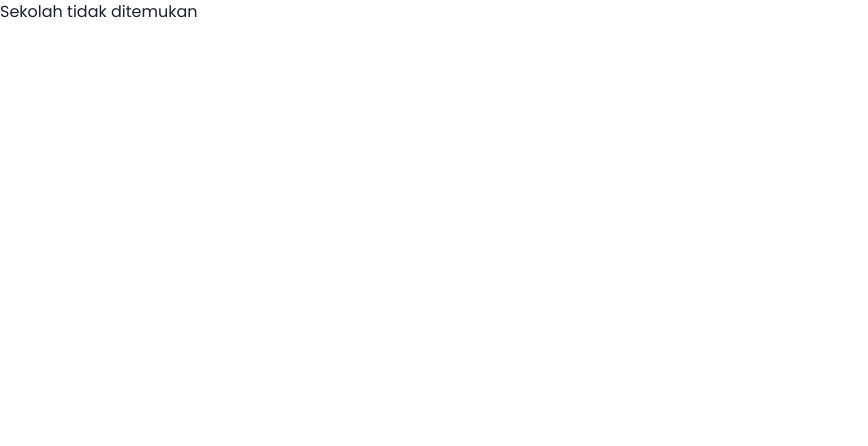
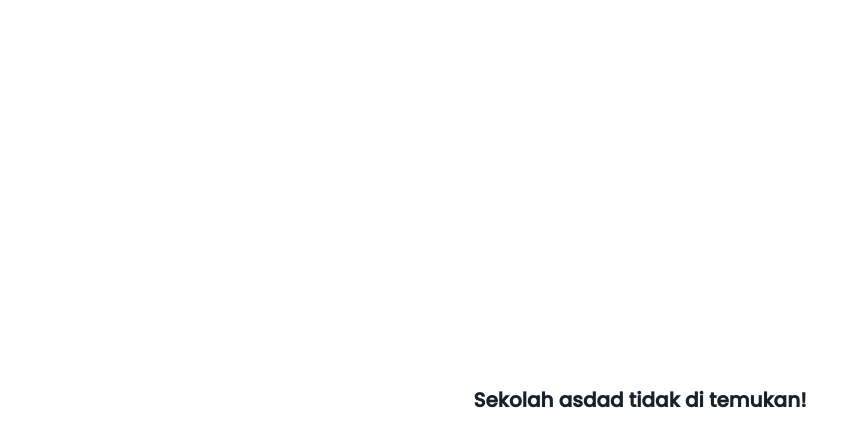
Before and after one commit to fadhilrachman/deploy_webportal, a Next.js app: page /school-not-found in a window 1280 px wide. Shown: the top 446 px of the page, without its empty margins (0-868 px from the left). Built offline with nearby package versions, Linux system fonts and the light colour scheme; no server answers.

Commit message:
fixing: not found school

```diff
--- a/src/app/school-not-found/page.jsx
+++ b/src/app/school-not-found/page.jsx
@@ -1,7 +1,19 @@
+import { Box } from "@chakra-ui/react";
 import React from "react";
 
-const page = () => {
-  return <div>Sekolah tidak di temukan</div>;
+const SchoolNoutFound = () => {
+  return (
+    <Box
+      h={"100vh"}
+      display={"flex"}
+      justifyContent={"center"}
+      alignItems={"center"}
+      fontSize={"20px"}
+      fontWeight={"semibold"}
+    >
+      Sekolah asdad tidak di temukan!
+    </Box>
+  );
 };
 
-export default page;
+export default SchoolNoutFound;
--- a/src/layout/ppdb-provider.jsx
+++ b/src/layout/ppdb-provider.jsx
@@ -1,4 +1,5 @@
 "use client";
+import SchoolNoutFound from "@/app/school-not-found/page";
 import { useShared } from "@/context/shared.context";
 import { useDataSchool } from "@/hooks/shared.hooks";
 import React, { useEffect } from "react";
@@ -9,7 +10,7 @@ const PpdbProvider = ({ children }) => {
   const { idSchool, schoolName } = useShared();
 
   console.log({ idSchool, schoolName });
-  return idSchool ? children : "Sekolah tidak ditemukan";
+  return idSchool ? children : <SchoolNoutFound />;
 };
 
 export default PpdbProvider;
```
